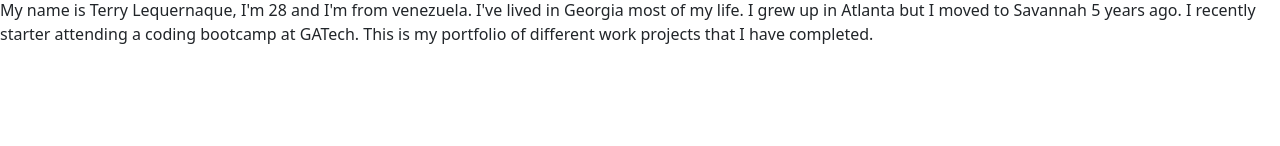
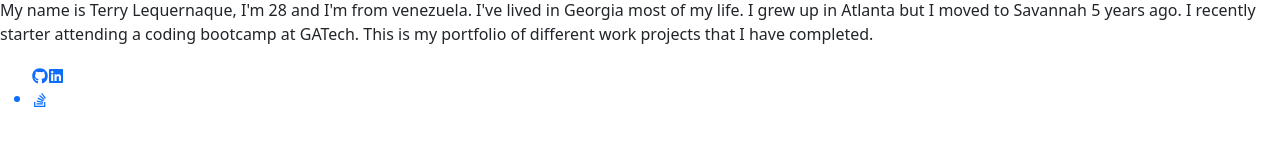
Before and after one commit to tlequernaque/reactPortfolio-Terry, a React (Create React App) app: page / in a window 1280 px wide. Shown: the part 350-496 px from the top of the page. Built offline with nearby package versions, Linux system fonts and the light colour scheme.

Commit message:
added footbar to portfolioContainer

```diff
--- a/src/components/PortfolioContainer.js
+++ b/src/components/PortfolioContainer.js
@@ -4,6 +4,7 @@ import About from './pages/About';
 import Contact from './pages/Contact';
 import Portfolio from './pages/Portfolio';
 import Resume from './pages/Resume';
+import Footer from './pages/Footer';
 
 export default function PortfolioContainer() {
   const [currentPage, setCurrentPage] = useState('Home');
@@ -33,6 +34,7 @@ export default function PortfolioContainer() {
       <NavTabs currentPage={currentPage} handlePageChange={handlePageChange} />
       {/* Here we are calling the renderPage method which will return a component  */}
       {renderPage()}
+      <Footer/>
     </div>
   );
 }
--- a/src/components/pages/Footer.js
+++ b/src/components/pages/Footer.js
@@ -6,16 +6,17 @@ export default function Footer() {
     return (
         <div>
             <footer>
-                <ul>
+                <ul className="list-group-horizontal">
                     <a href="https://github.com/tlequernaque">
-                        <li>
-                            <FaGithub/>
-                        </li>
+
+                        <FaGithub/>
+
                     </a>
+
                     <a href="https://www.linkedin.com/">
-                        <li>
+
                             <FaLinkedin/>
-                        </li>
+
                     </a>
                     <a href="https://stackoverflow.com/">
                         <li>
```
